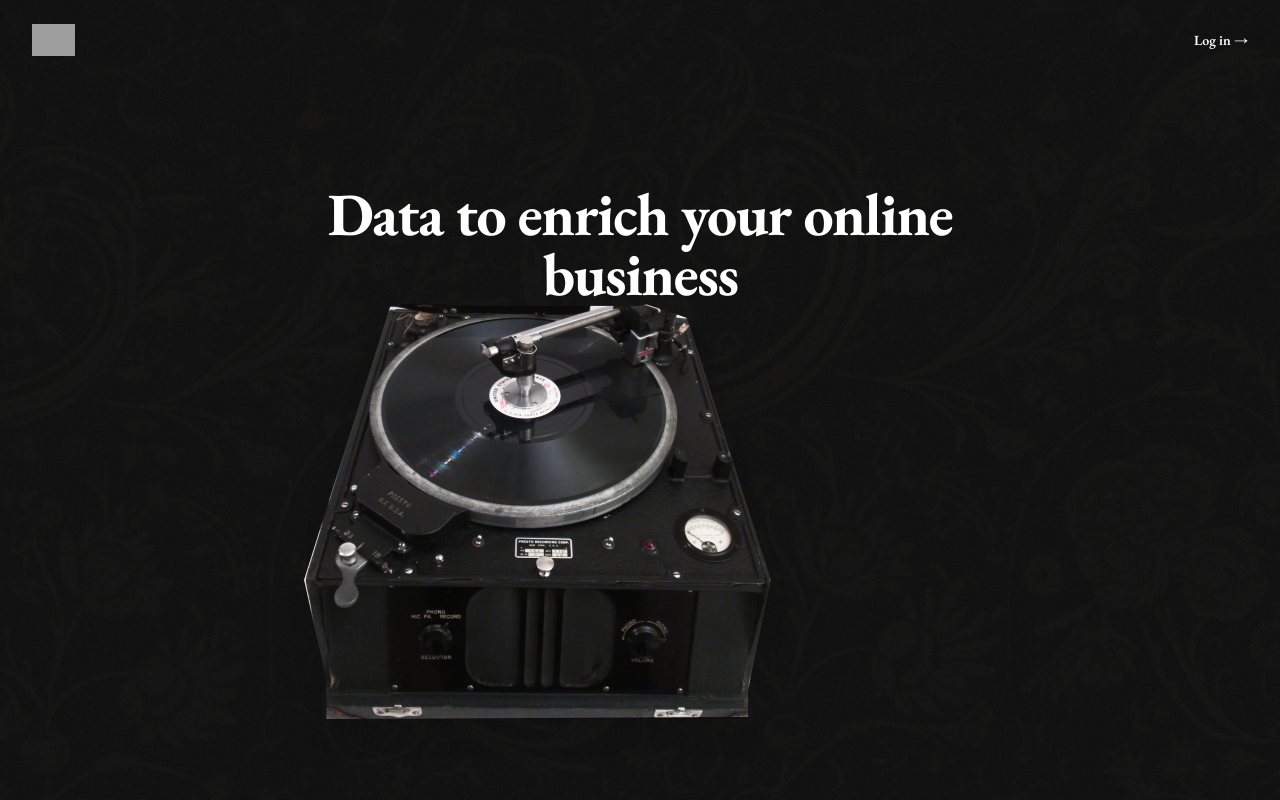
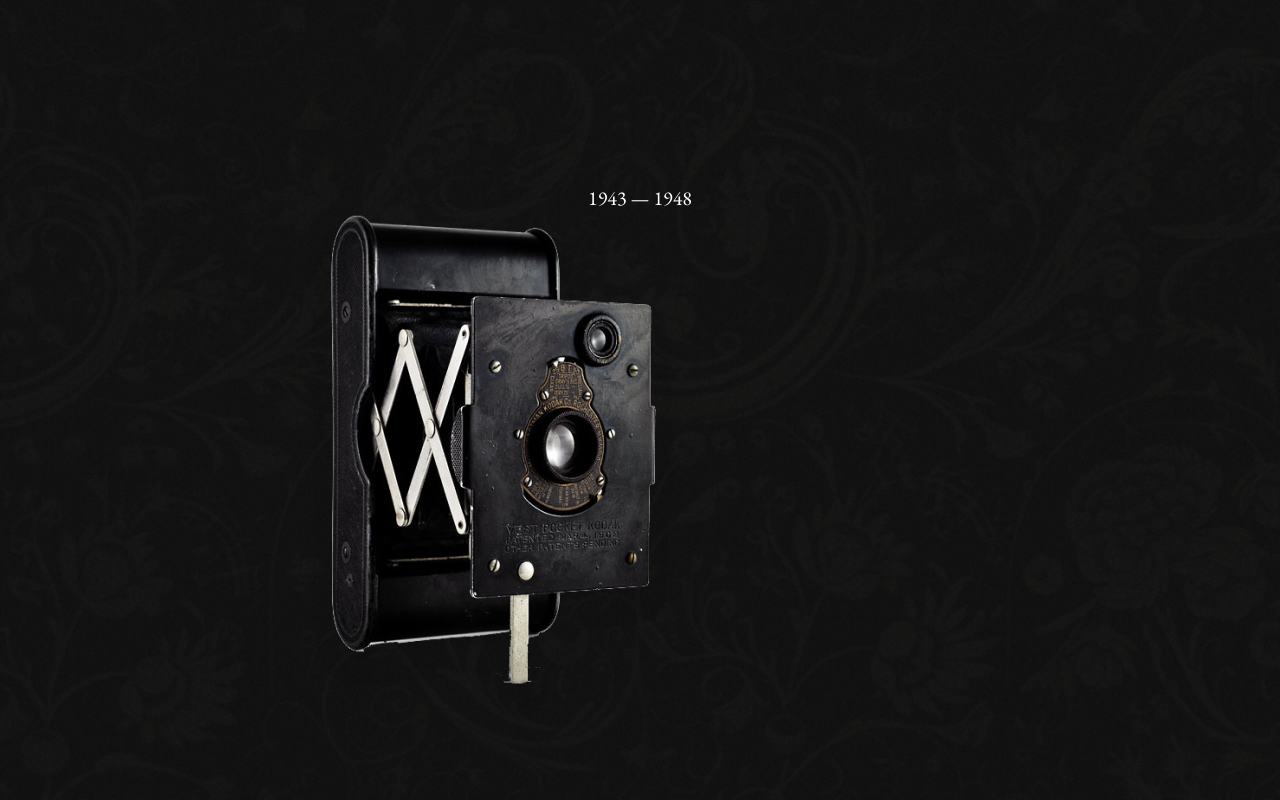
Before and after one commit to joacotournier/cronicas-musicales, a Next.js app: page / in a window 1280 px wide. Shown: the top 800 px of the page. Built offline with nearby package versions, Linux system fonts and the light colour scheme; grey boxes are pictures that could not be loaded.

Commit message:
further structure

```diff
--- a/package.json
+++ b/package.json
@@ -18,6 +18,7 @@
     "postcss": "8.4.24",
     "react": "18.2.0",
     "react-dom": "18.2.0",
+    "swr": "^2.2.0",
     "tailwindcss": "3.3.2"
   }
 }
--- /dev/null
+++ b/public/sections.json
@@ -0,0 +1,36 @@
+[
+  {
+    "id": 1,
+    "url": "/",
+    "objetoURL": null,
+    "orden": 1,
+    "etapa": 1,
+    "periodo": "1943 — 1948",
+    "kilometros": 0,
+    "quote": null,
+    "imagenQuote": null,
+    "titulo": null,
+    "sobreTitulo": null,
+    "descripcion": null,
+    "imagen": "/camara.png",
+    "caption": null,
+    "imagenSola": false
+  },
+  {
+    "id": 2,
+    "url": "/",
+    "objetoURL": null,
+    "orden": 1,
+    "etapa": 1,
+    "periodo": "1943 — 1948",
+    "kilometros": 0,
+    "quote": null,
+    "imagenQuote": null,
+    "titulo": null,
+    "sobreTitulo": null,
+    "descripcion": null,
+    "imagen": "/diario.png",
+    "caption": null,
+    "imagenSola": false
+  }
+]
--- a/src/app/page.js
+++ b/src/app/page.js
@@ -1,107 +1,72 @@
 "use client";
-
 import Image from "next/image";
 import { useState } from "react";
 import { Dialog } from "@headlessui/react";
 import { Bars3Icon, XMarkIcon } from "@heroicons/react/24/outline";
+import useSWR from "swr";
 
-export default function Example() {
+const fetcher = (url) => fetch(url).then((res) => res.json());
+
+export default function Page() {
+  const { data, error } = useSWR("/sections.json", fetcher);
   const [mobileMenuOpen, setMobileMenuOpen] = useState(false);
+
+  if (error) return <div>Failed to load</div>;
+  if (!data) return <div>Loading...</div>;
 
   return (
     <div className="bg-main-pattern bg-cover h-screen">
       <header className="absolute inset-x-0 top-0 z-50">
-        <nav
-          className="flex items-center justify-between p-6 lg:px-8"
-          aria-label="Global"
-        >
-          <div className="flex lg:flex-1">
-            <a href="#" className="-m-1.5 p-1.5">
-              <span className="sr-only">Your Company</span>
-              <Image
-                className="h-8 w-auto"
-                src="https://tailwindui.com/img/logos/mark.svg?color=indigo&shade=500"
-                alt=""
-                width={128}
-                height={60}
-              />
-            </a>
-          </div>
-          <div className="flex lg:hidden">
-            <button
-              type="button"
-              className="-m-2.5 inline-flex items-center justify-center rounded-md p-2.5 text-gray-400"
-              onClick={() => setMobileMenuOpen(true)}
-            >
-              <span className="sr-only">Open main menu</span>
-              <Bars3Icon className="h-6 w-6" aria-hidden="true" />
-            </button>
-          </div>
-          <div className="hidden lg:flex lg:flex-1 lg:justify-end">
-            <a href="#" className="text-sm font-semibold leading-6 text-white">
-              Log in <span aria-hidden="true">&rarr;</span>
-            </a>
-          </div>
-        </nav>
-        <Dialog
-          as="div"
-          className="lg:hidden"
-          open={mobileMenuOpen}
-          onClose={setMobileMenuOpen}
-        >
-          <div className="fixed inset-0 z-50" />
-          <Dialog.Panel className="fixed inset-y-0 right-0 z-50 w-full overflow-y-auto bg-gray-900 px-6 py-6 sm:max-w-sm sm:ring-1 sm:ring-white/10">
-            <div className="flex items-center justify-between">
-              <a href="#" className="-m-1.5 p-1.5">
-                <span className="sr-only">Your Company</span>
-                <Image
-                  className="h-8 w-auto"
-                  src="https://tailwindui.com/img/logos/mark.svg?color=indigo&shade=500"
-                  alt=""
-                  width={128}
-                  height={60}
-                />
-              </a>
-              <button
-                type="button"
-                className="-m-2.5 rounded-md p-2.5 text-gray-400"
-                onClick={() => setMobileMenuOpen(false)}
-              >
-                <span className="sr-only">Close menu</span>
-                <XMarkIcon className="h-6 w-6" aria-hidden="true" />
-              </button>
-            </div>
-            <div className="mt-6 flow-root">
-              <div className="-my-6 divide-y divide-gray-500/25">
-                <div className="py-6">
-                  <a
-                    href="#"
-                    className="-mx-3 block rounded-lg px-3 py-2.5 text-base font-semibold leading-7 text-white hover:bg-gray-800"
-                  >
-                    Log in
-                  </a>
-                </div>
-              </div>
-            </div>
-          </Dialog.Panel>
-        </Dialog>
+        {/* Header code here */}
       </header>
 
       <div className="relative isolate pt-14">
-        <div className="py-24 sm:py-32 lg:pb-40">
-          <div className="mx-auto max-w-7xl px-6 lg:px-8">
-            <div className="mx-auto max-w-2xl text-center">
-              <h2 className="text-4xl font-bold tracking-tight text-white sm:text-6xl">
-                Data to enrich your online business
-              </h2>
-              <img
-                src="/grabadora.png"
-                alt="grabadora"
-                className="drop-shadow-xl"
-              />
+        {data.map((section) => (
+          <div className="py-24 sm:py-32 lg:pb-40" key={section.id}>
+            <div className="mx-auto max-w-7xl px-6 lg:px-8">
+              <div className="mx-auto max-w-2xl text-center">
+                {section.titulo && (
+                  <h2 className="text-4xl font-bold tracking-tight text-white sm:text-6xl">
+                    {section.titulo}
+                  </h2>
+                )}
+                {section.sobreTitulo && (
+                  <h3 className="text-3xl font-semibold text-white sm:text-4xl">
+                    {section.sobreTitulo}
+                  </h3>
+                )}
+                {section.periodo && (
+                  <p className="text-xl text-white">{section.periodo}</p>
+                )}
+                {section.description && (
+                  <p className="text-lg text-white mt-2">
+                    {section.description}
+                  </p>
+                )}
+                {section.imagen && (
+                  <img
+                    src={section.imagen}
+                    alt={section.caption || "Section image"}
+                    className="drop-shadow-xl"
+                  />
+                )}
+                {section.caption && (
+                  <p className="text-sm text-white mt-2">{section.caption}</p>
+                )}
+                {section.quote && (
+                  <blockquote className="text-lg font-medium italic text-white mt-4">
+                    "{section.quote}"
+                  </blockquote>
+                )}
+                {section.imagenQuote && (
+                  <figcaption className="text-sm text-white mt-2">
+                    {section.imagenQuote}
+                  </figcaption>
+                )}
+              </div>
             </div>
           </div>
-        </div>
+        ))}
       </div>
     </div>
   );
```
Also changed, not shown: 1 other file (tests, documents, lock files or other folders).
